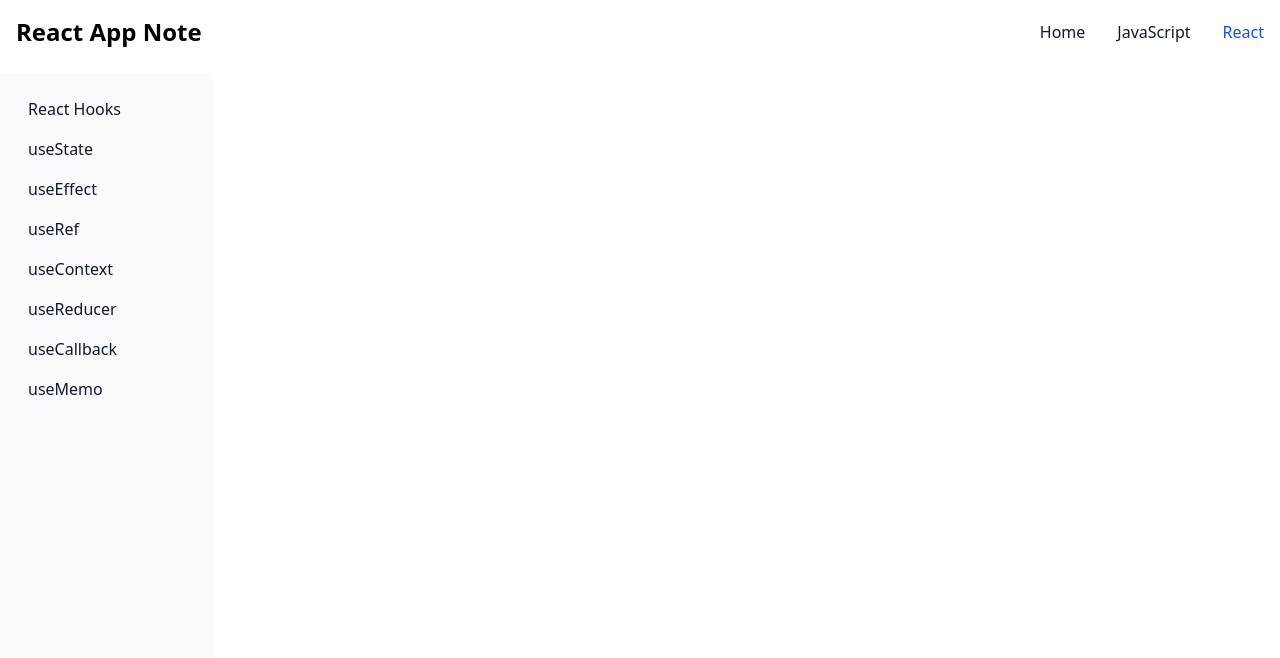
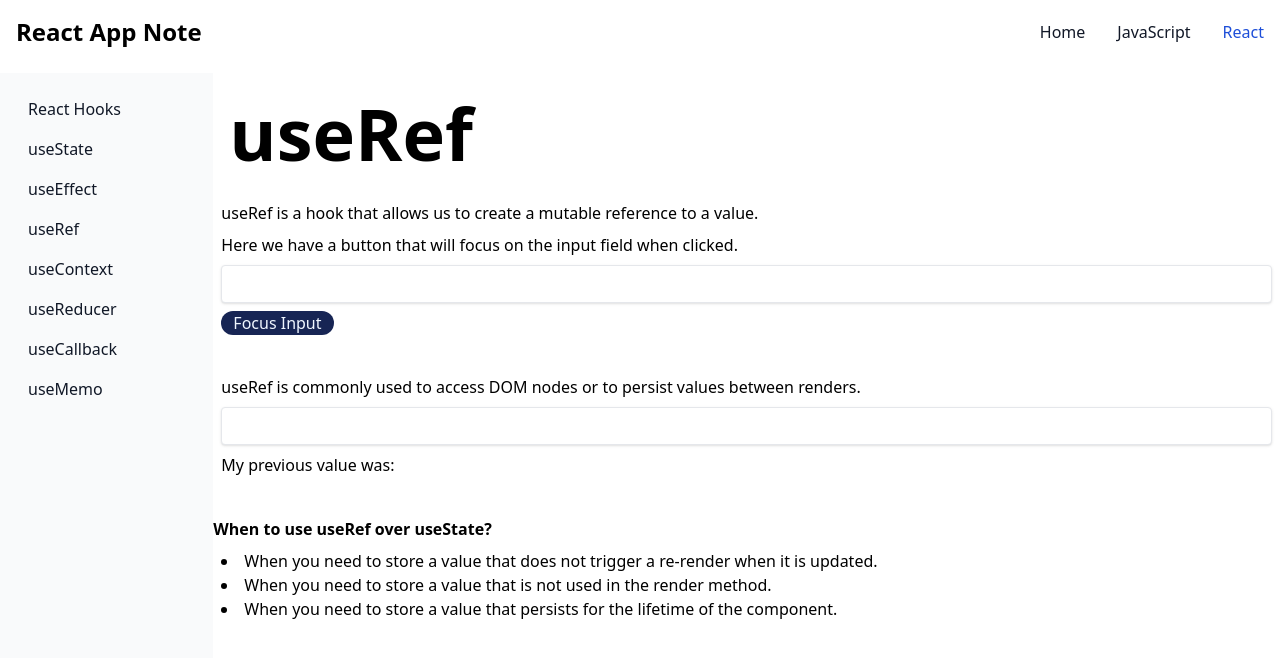
Before and after one commit to vINCENT8888801/react-note-app, a React (Create React App) app: page /react/useRef in a window 1280 px wide. Shown: the top 658 px of the page. Built offline with nearby package versions, Linux system fonts and the light colour scheme; the HTML template or start-up script is replaced by a standard one.

Commit message:
feature: Add useRef

```diff
--- a/src/pages/react/UseContextTopic.tsx
+++ b/src/pages/react/UseContextTopic.tsx
@@ -39,7 +39,7 @@ const useContextTopic = () => {
             <p className="px-2">useContext is a hook that allow us to pass data through the component tree without having to pass props down manually at every level.</p>
             <p className="px-2">In this example, we will use useContext to toggle the header size.</p>
             <p className="px-2">Here we have a button that controls the header size of the App. If you move between component, you'll see the size of the header remains</p>
-            <div>
+            <div className="px-2">
                 <button className="rounded-full px-3 bg-blue-950 text-blue-50" onClick={toggleTheme}>Toggle header</button>
             </div>
             <br />
--- a/src/pages/react/UseRefTopic.tsx
+++ b/src/pages/react/UseRefTopic.tsx
@@ -1,9 +1,52 @@
+import NoteCodeBlock from "../../components/NoteCodeBlock";
+import TopicHeader from "../../components/common/TopicHeader";
+import { useEffect, useRef, useState } from "react";
 
 
 const UseRefTopic = () => {
-    return(
-        <>
-        </>
+    const inputElement1 = useRef<HTMLInputElement>(null);
+
+    const [inputVal, setInputVal] = useState("");
+
+    const focusInput = () => {
+        if (inputElement1.current) {
+            inputElement1.current.focus();
+        }
+    };
+
+    const prevValue = useRef("");
+
+    useEffect(() => {
+        prevValue.current = inputVal
+    }, [inputVal])
+
+
+    return (
+        <div className="flex flex-auto flex-col gap-2">
+            <TopicHeader title="useRef" />
+            <p className="px-2">useRef is a hook that allows us to create a mutable reference to a value.</p>
+
+            <p className="px-2">Here we have a button that will focus on the input field when clicked.</p>
+            <div className="px-2">
+                <input className="shadow appearance-none border rounded w-full py-2 px-3 text-gray-700 leading-tight focus:outline-none focus:shadow-outline" type="text" ref={inputElement1} />
+            </div>
+            <div className="px-2">
+                <button className="rounded-full px-3 bg-blue-950 text-blue-50" onClick={focusInput}>Focus Input</button>
+            </div>
+            <br />
+            <p className="px-2">useRef is commonly used to access DOM nodes or to persist values between renders.</p>
+            <div className="px-2">
+                <input value={inputVal} onChange={e => setInputVal(e.target.value)} className="shadow appearance-none border rounded w-full py-2 px-3 text-gray-700 leading-tight focus:outline-none focus:shadow-outline" type="text" />
+            </div>
+            <div className="px-2"> My previous value was: {prevValue.current}</div>
+            <br />
+            <div className="font-bold">When to use useRef over useState?</div>
+            <ul className="list-disc list-inside px-2">
+                <li>When you need to store a value that does not trigger a re-render when it is updated.</li>
+                <li>When you need to store a value that is not used in the render method.</li>
+                <li>When you need to store a value that persists for the lifetime of the component.</li>
+            </ul>
+        </div>
     );
 };
 
```
